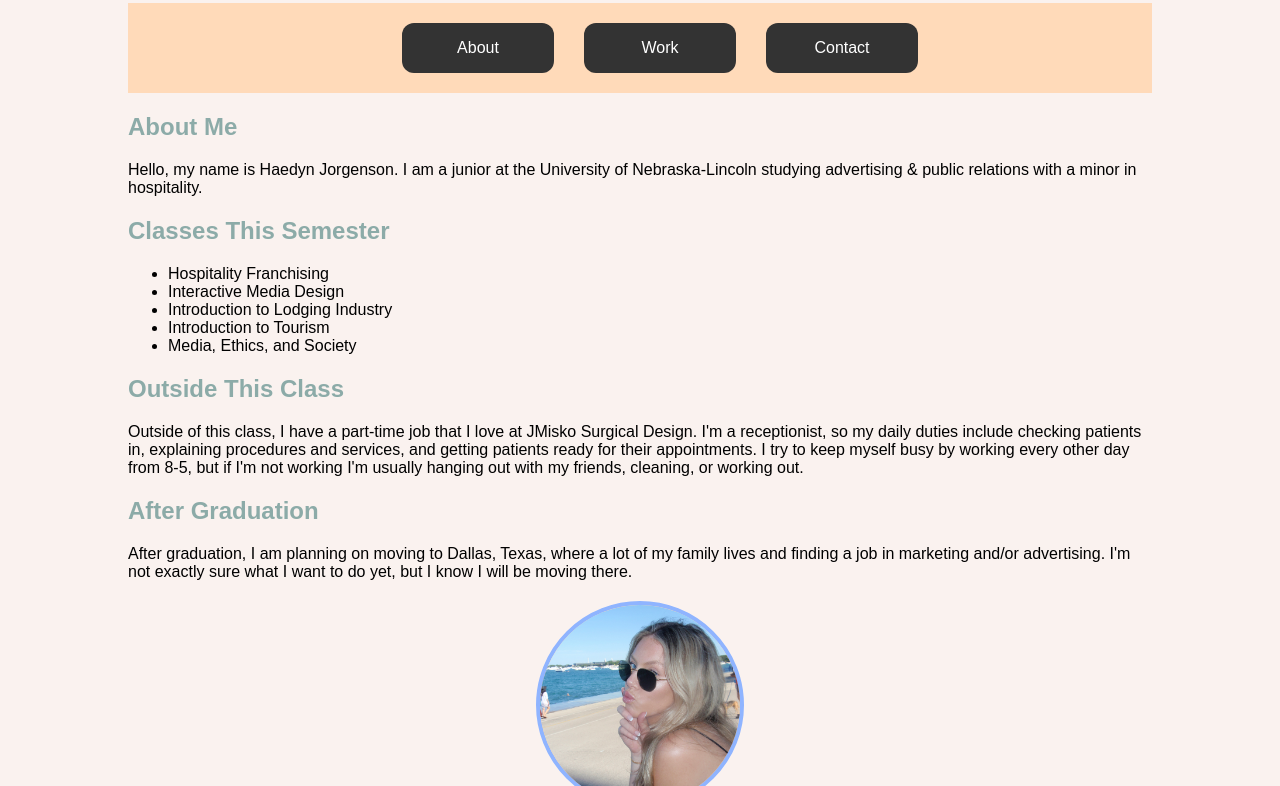
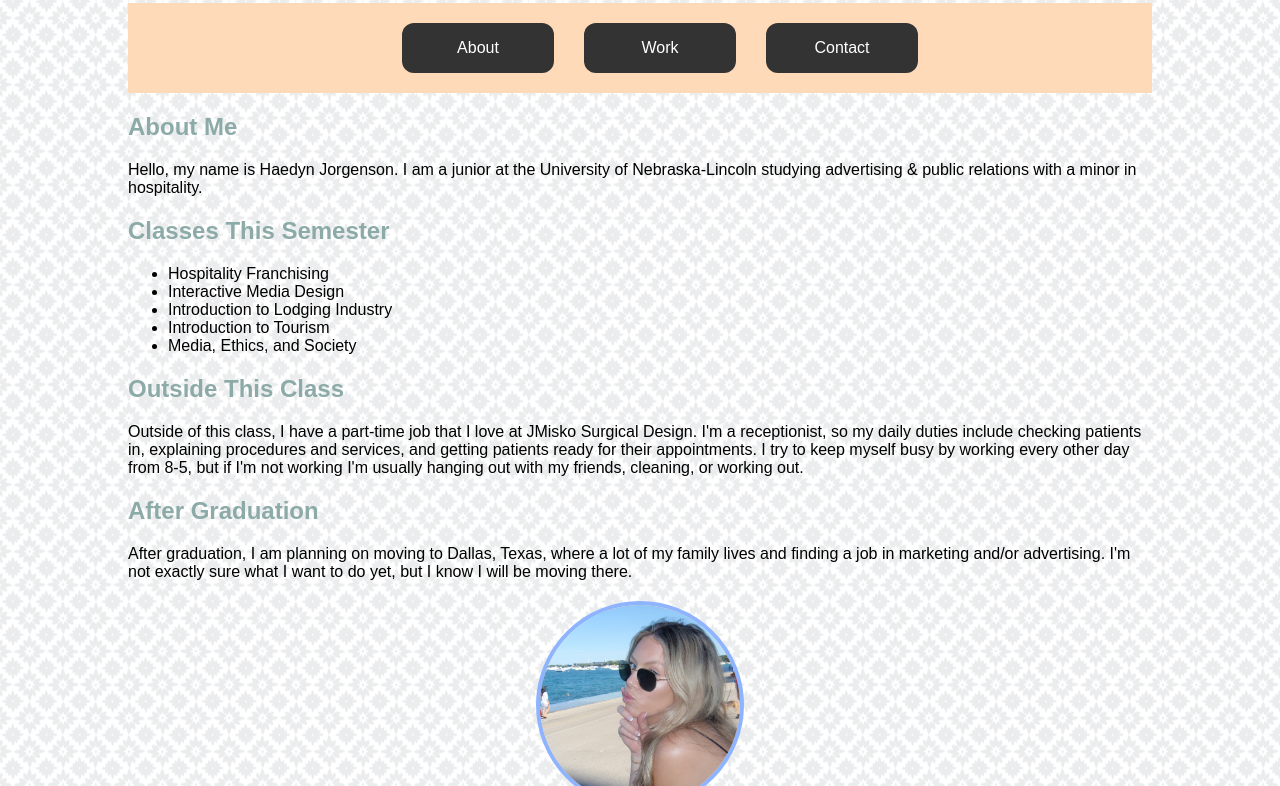
Before and after one commit to haedynalexa/TEST_ADPR2, a plain HTML site: page assignments/index.html in a window 1280 px wide. Shown: the part 86-872 px from the top of the page. Drawn offline with Linux system fonts and the light colour scheme.

Commit message:
new image location

```diff
--- a/assignments/css/styles.css
+++ b/assignments/css/styles.css
@@ -30,8 +30,8 @@ img {
 /* New styles for Exercise 5 */
 
 body{
-    font-family:sans-serif;
-    background-image: url("moroccan-flower copy.png");
+    font-family: sans-serif;
+    background-image: url("../images/moroccan-flower.png");
     background-repeat: repeat;
     background-position: right bottom;
   }
```
Also changed, not shown: assignments/images/moroccan-flower.png (renamed from assignments/images/moroccan-flower copy.png).
